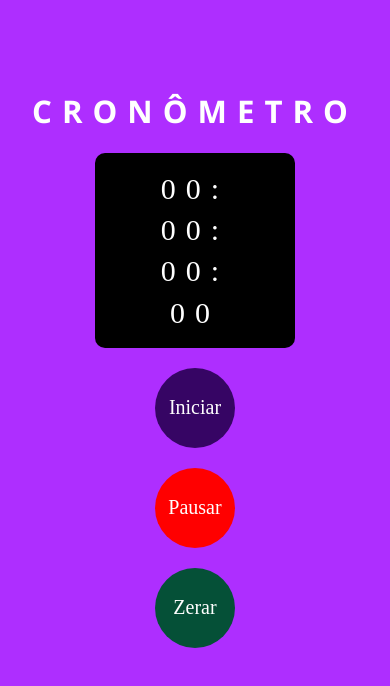
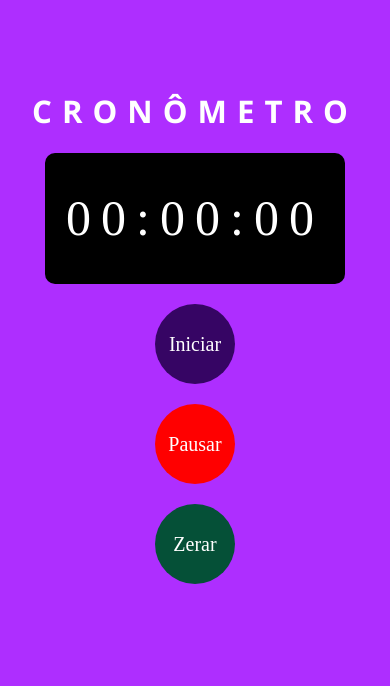
Before and after one commit to Vinkario/cronometro, a plain HTML site: page index.html in a window 390 px wide. Drawn offline with Linux system fonts and the light colour scheme.

Commit message:
adicionando responsividade2

```diff
--- a/assets/css/style.css
+++ b/assets/css/style.css
@@ -24,19 +24,6 @@
     gap: 20px;
   }
 
-  .relogio {
-    justify-content: center;
-    align-items: center;
-    flex-wrap: wrap;
-    flex-direction: column;
-    gap: 10px;
-    width: 200px;
-    font-size: 20px;
-  }
-
-  .relogio span {
-    font-size: 30px;
-  }
 
 }
 
@@ -102,7 +89,7 @@ body {
   display: flex;
   align-items: center;
   justify-content: center;
-  padding: 20px;
+  width: 300px;
   font-size: 50px;
   font-family: minhaFonte;
   letter-spacing: 10px;
@@ -113,7 +100,7 @@ body {
 
 }
 
-.relogio span {
+.relogio p {
   color: #fff;
 }
 
--- a/index.html
+++ b/index.html
@@ -14,11 +14,7 @@
 
         <h1>Cronômetro</h1>
         <div class="relogio">
-          <span>00:</span>
-          <span>00:</span>
-          <span>00:</span>
-          <span>00</span>
-
+         <p>00:00:00 </p>
         </div>
         <div class="buttons">
           <button class="iniciar">Iniciar</button>
```
